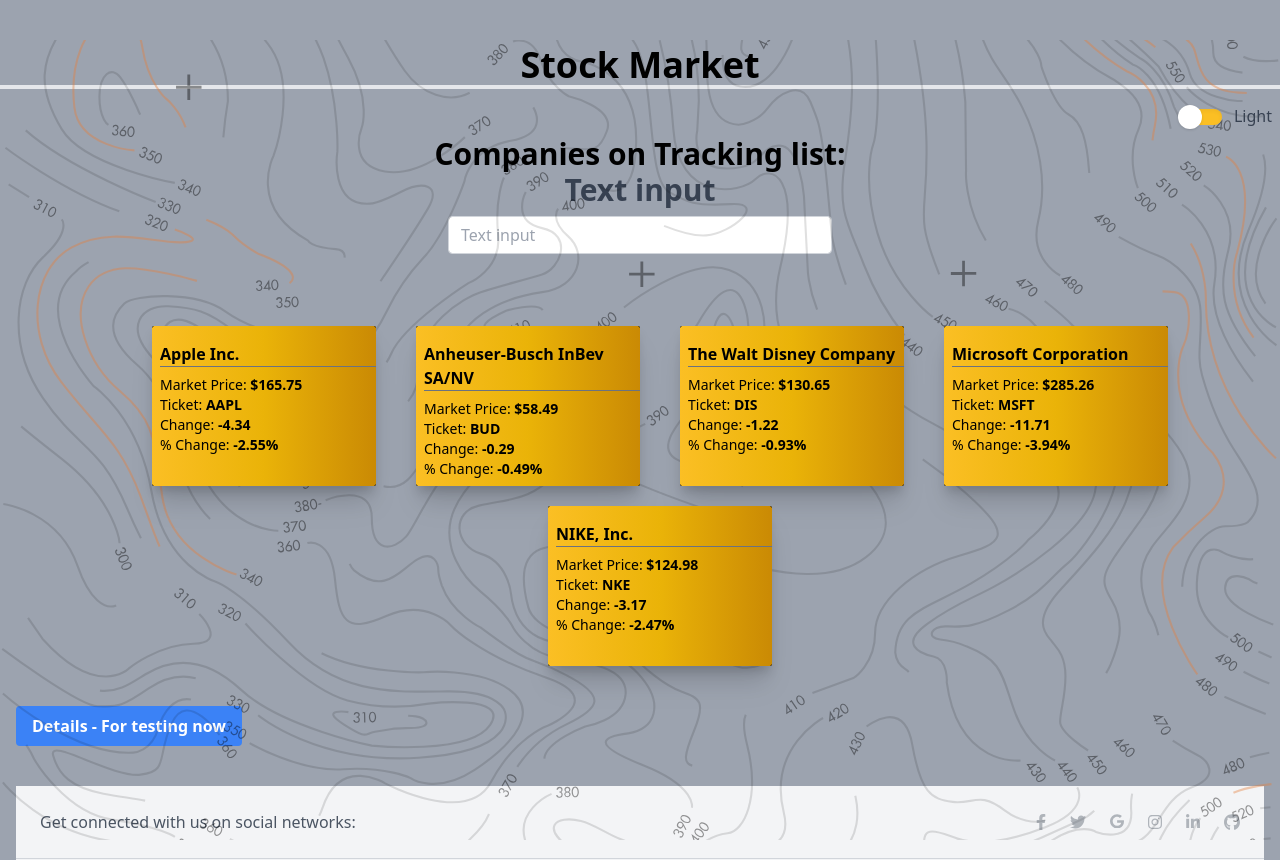
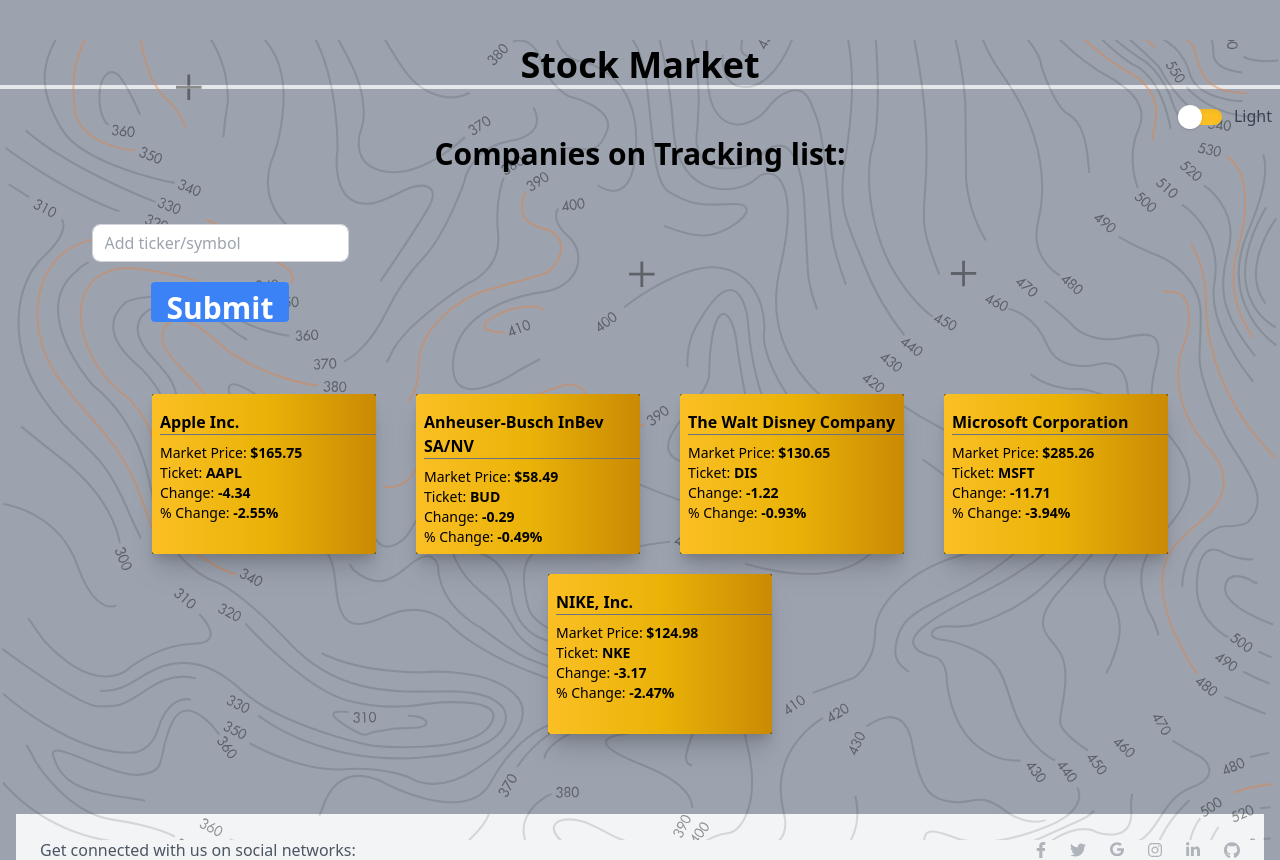
Before and after one commit to MarceloArraes/geoCapitalOnlinePortfolio, a Next.js app: page / in a window 1280 px wide. Shown: the top 860 px of the page. Built offline with nearby package versions, Linux system fonts and the light colour scheme.

Commit message:
feat: working feature that add a new element to keep track. Maybe next do a cache with the elements added before

```diff
--- a/components/addInput.tsx
+++ b/components/addInput.tsx
@@ -1,19 +1,25 @@
-function AddInput() {
+import { useState } from "react";
+
+function AddInput(props: any) {
+  const [newTicker, setNewTicker] = useState("");
+
+  function handleSubmit(e) {
+    console.log("handleSubmit");
+
+    props.setSymbols([...props.symbols, newTicker]);
+    props.setAddedSymbol(true);
+    console.log(newTicker);
+  }
+
   return (
-    <div className="flex justify-center">
-      <div className="mb-3 xl:w-96">
-        <label
-          htmlFor="exampleText0"
-          className="form-label inline-block mb-2 text-gray-700"
-        >
-          Text input
-        </label>
+    <div className="relative w-full text-center">
+      <div className="flex flex-wrap flex-col m-3 xl:w-96 pt-10 items-center justify-center">
         <input
           type="text"
           className="
             form-control
-        block
-        w-full
+            max-w-sm
+            rounded-lg
             px-3
             py-1.5
             text-base
@@ -21,15 +27,23 @@
             text-gray-700
             bg-white bg-clip-padding
             border border-solid border-gray-300
-        rounded
             transition
             ease-in-out
-        m-0
+            mb-5
             focus:text-gray-700 focus:bg-white focus:border-blue-600 focus:outline-none
           "
+          value={newTicker}
+          onChange={(e) => setNewTicker(e.target.value)}
           id="exampleText0"
-          placeholder="Text input"
+          placeholder="Add ticker/symbol"
         />
+        <button
+          type="button"
+          className="w-30 h-10 bg-blue-500 hover:bg-blue-700 text-white font-bold py-2 px-4 rounded"
+          onClick={handleSubmit}
+        >
+          Submit
+        </button>
       </div>
     </div>
   );
--- a/components/skeleton.tsx
+++ b/components/skeleton.tsx
@@ -8,36 +8,36 @@
               <div className="w-48 bg-gray-300 h-6 rounded-md animate-pulse"></div>
             </span>
           </div>
-          <div className="relative text-sm h-7 mx-2">
+          <div className="relative text-sm h-5 mx-2">
             <div
               style={{
                 animationDelay: "150ms",
               }}
-              className="w-48 bg-gray-300 h-6 rounded-md animate-pulse"
+              className="w-48 bg-gray-300 h-4 rounded-md animate-pulse"
             ></div>
           </div>
-          <div className="relative text-sm h-7 mx-2 ">
+          <div className="relative text-sm h-5 mx-2 ">
             <div
               style={{
                 animationDelay: "200ms",
               }}
-              className="w-40 bg-gray-300 h-6 rounded-md animate-pulse"
+              className="w-40 bg-gray-300 h-4 rounded-md animate-pulse"
             ></div>
           </div>
-          <div className="text-sm h-7 mx-2">
+          <div className="text-sm h-5 mx-2">
             <div
               style={{
                 animationDelay: "300ms",
               }}
-              className="w-28 bg-gray-300 h-6 rounded-md animate-pulse"
+              className="w-28 bg-gray-300 h-4 rounded-md animate-pulse"
             ></div>
           </div>
-          <div className="text-sm h-7 mx-2">
+          <div className="text-sm h-5 mx-2">
             <div
               style={{
                 animationDelay: "400ms",
               }}
-              className="w-32 bg-gray-300 h-6 rounded-md animate-pulse"
+              className="w-32 bg-gray-300 h-4 rounded-md animate-pulse"
             ></div>
           </div>
         </div>
--- a/components/topographicBackground.tsx
+++ b/components/topographicBackground.tsx
@@ -330,7 +330,7 @@
           d="M262.45 116.21s-4.25 5 4.75 13 5.5 23.75-12.25 26.25-42.25 12.25-42 35 30.75 2 30.75 2L277.95 174"
         />
         <path
-          className="line"
+          className="line line-2"
           data-name="line"
           d="M237.2 174.46s-21.75 0 .75-10.25c0 0 24.75-7.25 15.75 6"
         />
@@ -350,7 +350,7 @@
           d="M315.2 273s-12.5 1.25-20.5 3.75-24.5.75-26 0-30.25-9.25-20.25 27.25c0 0 3.5 12.75 24.5 12.5s29 14.5 29 14.5 9.5 9.25 18.5 12.5 11.5 5 6 18.5-5.25 16.5 2 16.75 17.25 1.75 11.25 13.5-4.75 9.25-4.75 9.25"
         />
         <path
-          className="line"
+          className="line line-2"
           data-name="line"
           d="M323.2 415s-1.5 5.25-18.25 7.75-4.5 24.5-4.5 24.5"
         />
@@ -375,7 +375,7 @@
           d="M353.2 217.46s-5-25-6.75-38.5-8.25-20.5-11.5-2.25 1.5 16.75-5.5 27-23 24.5-10.75 30.75 24 7.75 25 8.25 18.5 15.75 18.5 2.5c0 0 1.25-4.25-2.25-10.25"
         />
         <path
-          className="line"
+          className="line line-2"
           data-name="line"
           d="M303.45 217.46s-15 8-22.75 8-7-7-5.25-13.25 1-16.5-13.5-12-22 11-22 11-8 1.75-17.5 4.25-16 6.25-21.75 15.5-11.5 22.25-26.5 13.25-19.25-2.5-19.25-2.5"
         />
@@ -385,7 +385,7 @@
           d="M318.53 298s-25 7-2.67 19.67 33.34 14.63 33.34 14.63 32 1.17-2.67-30.67l-7.71-4.63"
         />
         <path
-          className="line"
+          className="line line-2"
           data-name="line"
           d="M230.7 15.13s-18.83-.5-28.67-13"
         />
@@ -405,7 +405,7 @@
           d="M241 29s17.83-7.67 20.17 4.83S273.86 47 273.86 47s26 4.17 25.33 37.83-18 20.33-18 20.33-9.5-8.17-20.33-5"
         />
         <path
-          className="line"
+          className="line line-2"
           data-name="line"
           d="M247.2 108.3s-7.17 13.83 7.67 17 8.67 19.17 0 21.83-20.67 5.67-28.87 8.33-29.67 15.67-29.33 35.83S180.7 215 169 214.13"
         />
@@ -430,7 +430,7 @@
           d="M236.95 101.46s-4.5 10-2.75 26.75-14 23-14 23-30 19-36.25 33-16.75 15-16.75 15"
         />
         <path
-          className="line"
+          className="line line-2"
           data-name="line"
           d="M149.45 199.46s-28-2.75-49-21.75-26.75-4-23.5 3.5 20.5 18.5 25 34.75 5.25 15 8 24.75 11 21.25 25.75 17.5"
         />
--- a/src/pages/index.tsx
+++ b/src/pages/index.tsx
@@ -8,24 +8,30 @@
 import { v4 as uuidv4 } from "uuid";
 import { useTheme } from "next-themes";
 import CardSkeleton from "../../components/skeleton";
-import { TIMEOUT } from "dns";
 import AddInput from "../../components/addInput";
 import Footer from "../../components/footer";
-//import { v4 as uuidv4 } from 'uuid';
 
 export default function Home() {
   const { theme, setTheme } = useTheme();
   const [data, setData] = useState([{}]);
   const router = useRouter();
   const [loading, setLoading] = useState(true);
+  //for testing:
+  const [symbols, setSymbols] = useState(["NKE", "MSFT", "DIS", "BUD", "AAPL"]);
+  const [addedSymbol, setAddedSymbol] = useState(false);
+  //For production:
+  //const [symbols, setSymbols] = useState([]);
 
-  /*   useEffect(() => {
+  //For production:
+  /* useEffect(() => {
     const arrayOfSymbols = mockup.quoteResponse.result.map(
       (item: { symbol: string }) => item.symbol
     );
-    const symbols = arrayOfSymbols.join("%2C");
+    setSymbols(arrayOfSymbols);
 
-    console.log(symbols);
+    const symbolsJoined = arrayOfSymbols.join("%2C");
+
+    console.log(symbolsJoined);
 
     console.log(arrayOfSymbols);
 
@@ -38,7 +44,7 @@
     };
 
     fetch(
-      `https://yh-finance.p.rapidapi.com/market/v2/get-quotes?region=US&symbols=${symbols}`,
+      `https://yh-finance.p.rapidapi.com/market/v2/get-quotes?region=US&symbols=${symbolsJoined}`,
       options
     )
       .then((response) => response.json())
@@ -48,17 +54,52 @@
         setLoading(false);
       })
       .catch((err) => console.error(err));
-  }, []); */
-
+  }, []);
+ */
+  //For testing:
   useEffect(() => {
     document.getElementById("title").classList.toggle("show");
-    //To avoid been request every time the page is loaded on test mode.
+    //To avoid making the API request every time the page is loaded on test mode.
     setTimeout(function () {
       console.log("Delay for test mode");
       setData(resultMockup.quoteResponse.result);
       setLoading(false);
     }, 3000);
   }, []);
+
+  //for production and testing :
+  useEffect(() => {
+    if (addedSymbol) {
+      //get last element of symbols array
+      console.log(
+        "The last element in symbols array is: " + symbols[symbols.length - 1]
+      );
+      console.log("Symbols array: " + symbols);
+
+      const lastSymbol = symbols[symbols.length - 1];
+
+      const options = {
+        method: "GET",
+        headers: {
+          "X-RapidAPI-Host": "yh-finance.p.rapidapi.com",
+          "X-RapidAPI-Key": process.env.NEXT_PUBLIC_YAHOO_API,
+        },
+      };
+
+      fetch(
+        `https://yh-finance.p.rapidapi.com/market/v2/get-quotes?region=US&symbols=${lastSymbol}`,
+        options
+      )
+        .then((response) => response.json())
+        .then((response) => {
+          setData([...data, ...response.quoteResponse.result]);
+          console.log(response);
+          setLoading(false);
+          setAddedSymbol(false);
+        })
+        .catch((err) => console.error(err));
+    }
+  }, [addedSymbol]);
 
   /*   2.1 - Na tela index  é preciso apresentar: Nome da Empresa, Ticker da Empresa, Preço Atual e Variação Atual.
       2.2 - Na tela de detalhe, uma vez que a empresa é selecionada, é preciso apresentar:
@@ -110,7 +151,11 @@
         <div className="flex w-full flex-grow flex-wrap items-center justify-center py-10 space-x-10 space-y-5 pt-20">
           <div className="mb-10 w-full text-center text-3xl font-bold">
             <h1>Companies on Tracking list:</h1>
-            <AddInput />
+            <AddInput
+              symbols={symbols}
+              setSymbols={setSymbols}
+              setAddedSymbol={setAddedSymbol}
+            />
           </div>
 
           {loading ? (
@@ -138,13 +183,6 @@
             </>
           )}
         </div>
-        <button
-          type="button"
-          className="w-30 h-10 bg-blue-500 hover:bg-blue-700 text-white font-bold py-2 px-4 rounded"
-          onClick={() => router.push("/company/AAPL")}
-        >
-          Details - For testing now
-        </button>
       </main>
       <Footer />
     </div>
```
Lines whose indentation alone changed are shown as unchanged.
